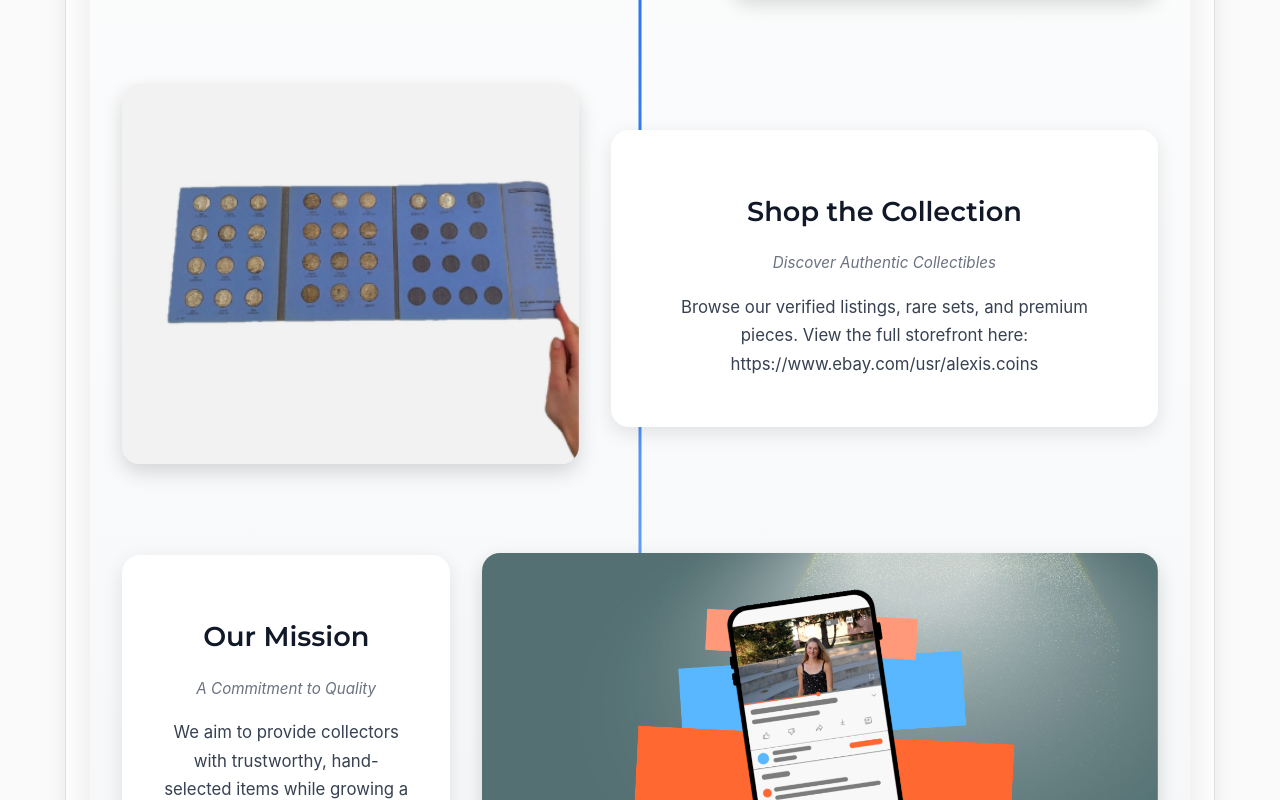
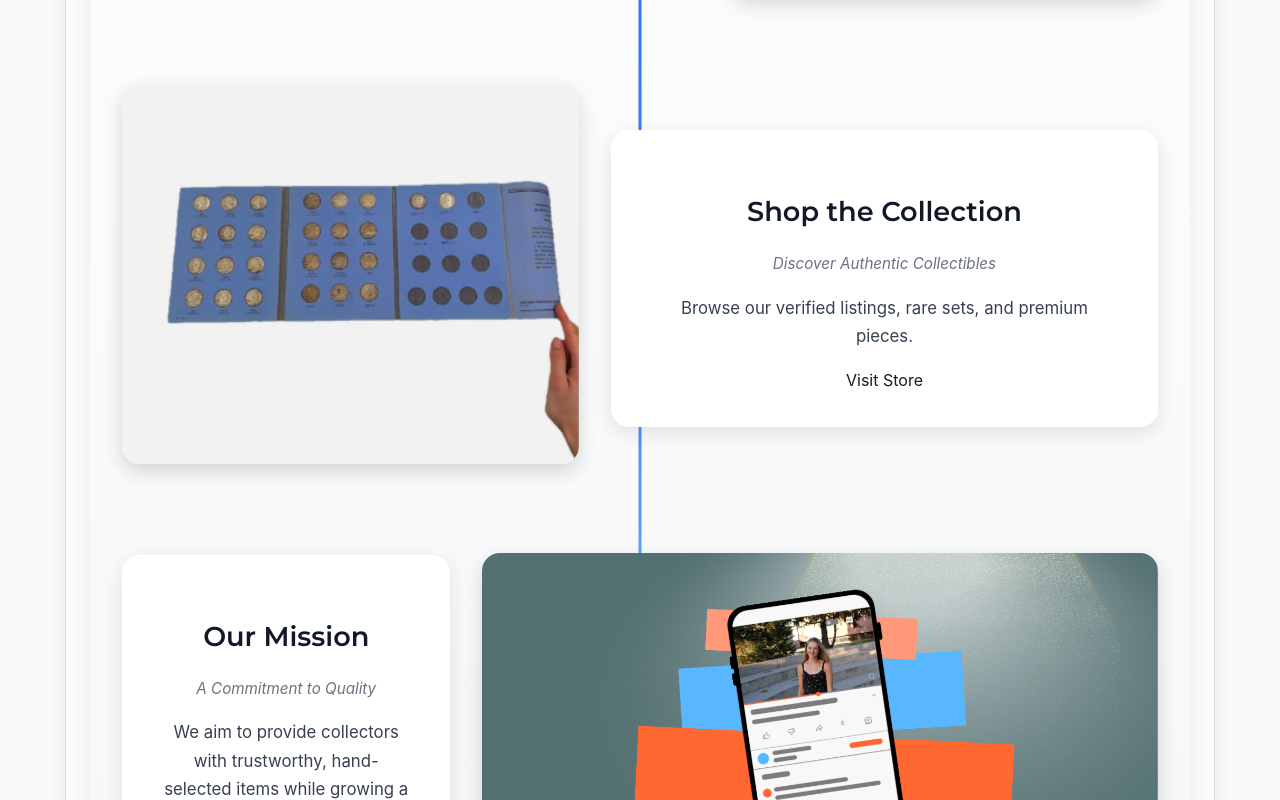
Before and after one commit to alexisbernt/Portfolio, a React (Create React App) app in the folder lexi-portfolio/: page /coins in a window 1280 px wide. Shown: the part 940-1740 px from the top of the page. Built offline with nearby package versions, Linux system fonts and the light colour scheme.

Commit message:
update eBay page to be ready

```diff
--- a/lexi-portfolio/src/pages/eBay.js
+++ b/lexi-portfolio/src/pages/eBay.js
@@ -15,7 +15,8 @@ const timelineEvents = [
   title: "Shop the Collection",
   img: "quarters1.png",
   description:
-      "Browse our verified listings, rare sets, and premium pieces. View the full storefront here: https://www.ebay.com/usr/alexis.coins"
+    "Browse our verified listings, rare sets, and premium pieces.",
+  link: "https://www.ebay.com/usr/alexis.coins"
 },
   {
     date: "A Commitment to Quality",
@@ -75,6 +76,16 @@ export default function Coins() {
               <h3>{event.title}</h3>
               <p className="date">{event.date}</p>
               <p>{event.description}</p>
+              {event.link && (
+                <a
+                  href={event.link}
+                  target="_blank"
+                  rel="noopener noreferrer"
+                  className="timeline-button"
+                >
+                  Visit Store
+                </a>
+              )}
             </div>
           </motion.div>
         ))}
```
Lines whose indentation alone changed are shown as unchanged.
